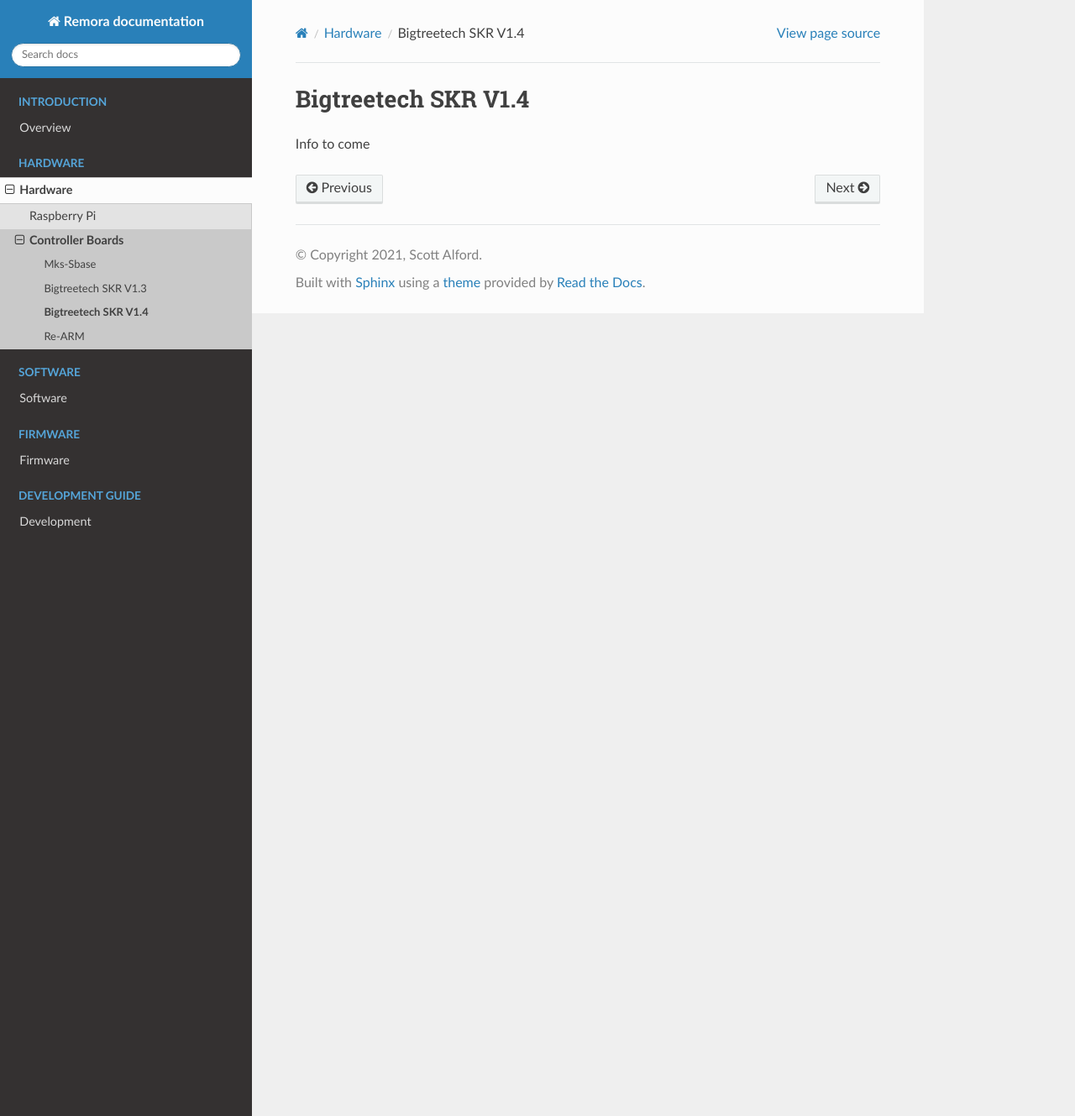
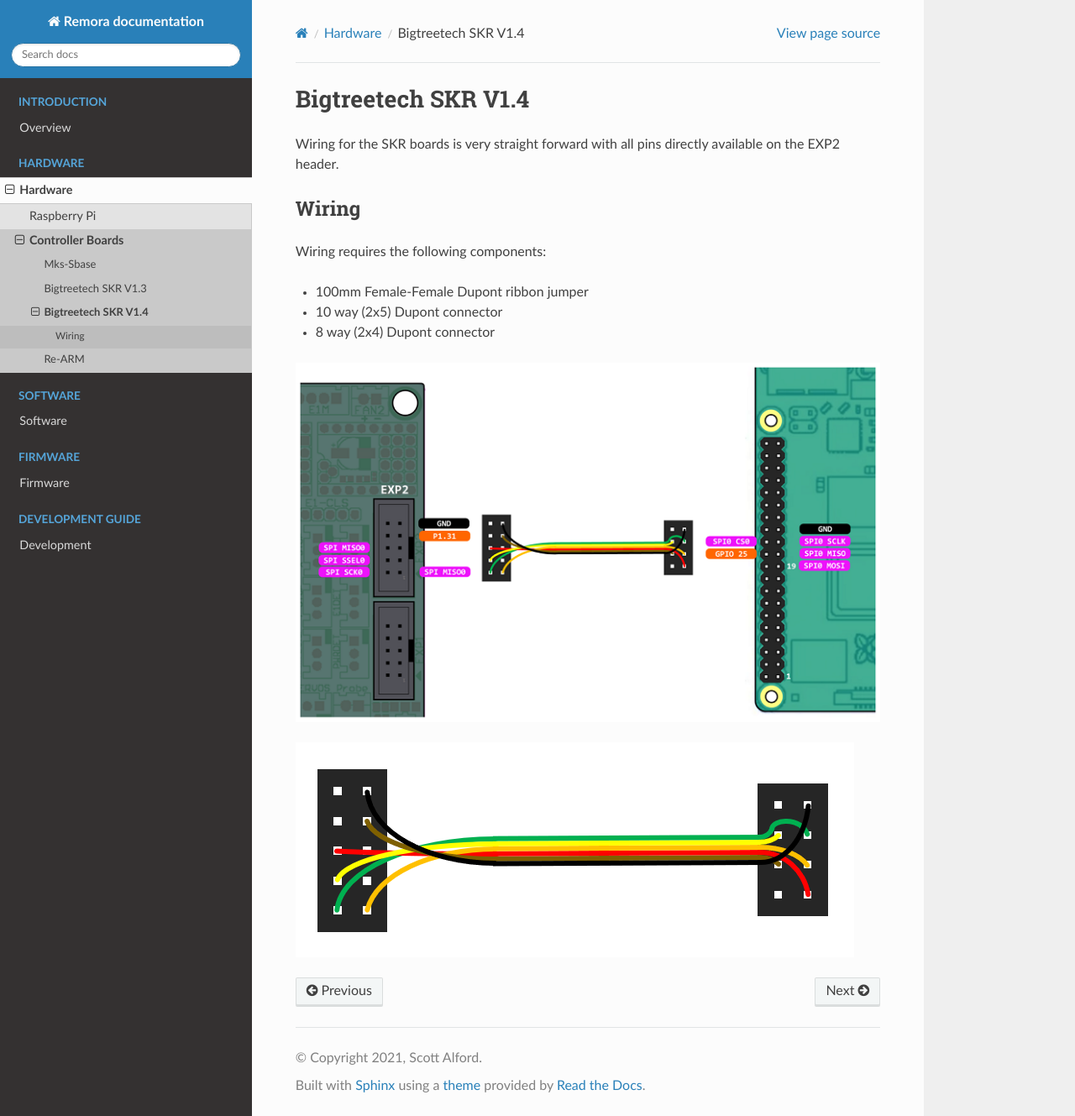
Before and after one commit to scottalford75/Remora-docs, a Sphinx documentation site: the page built from docs/source/hardware/SKRV14.rst, in a window 1280 px wide and 1329 px high. Shown: the whole window at 84% size. Built offline with Sphinx 7.4.7 and the Read the Docs theme 2.0.0, drawn with Linux system fonts in a browser that asks for light colours.

Commit message:
SKR v1.4 wiring added

```diff
--- a/docs/source/hardware/SKRV14.rst
+++ b/docs/source/hardware/SKRV14.rst
@@ -1,5 +1,17 @@
 Bigtreetech SKR V1.4
 ====================
 
+Wiring for the SKR boards is very straight forward with all pins directly available on the EXP2 header.
 
-Info to come
+Wiring
+------
+
+Wiring requires the following components:
+
+* 100mm Female-Female Dupont ribbon jumper
+* 10 way (2x5) Dupont connector
+* 8 way (2x4) Dupont connector
+
+.. image:: ../_static/SKRv14-wiring-diag.png
+
+.. image:: ../_static/SKRv14-wiring-diag2.png
```
Also changed, not shown: docs/source/_static/SKRv14-wiring-diag.png (added), docs/source/_static/SKRv14-wiring-diag2.png (added).
